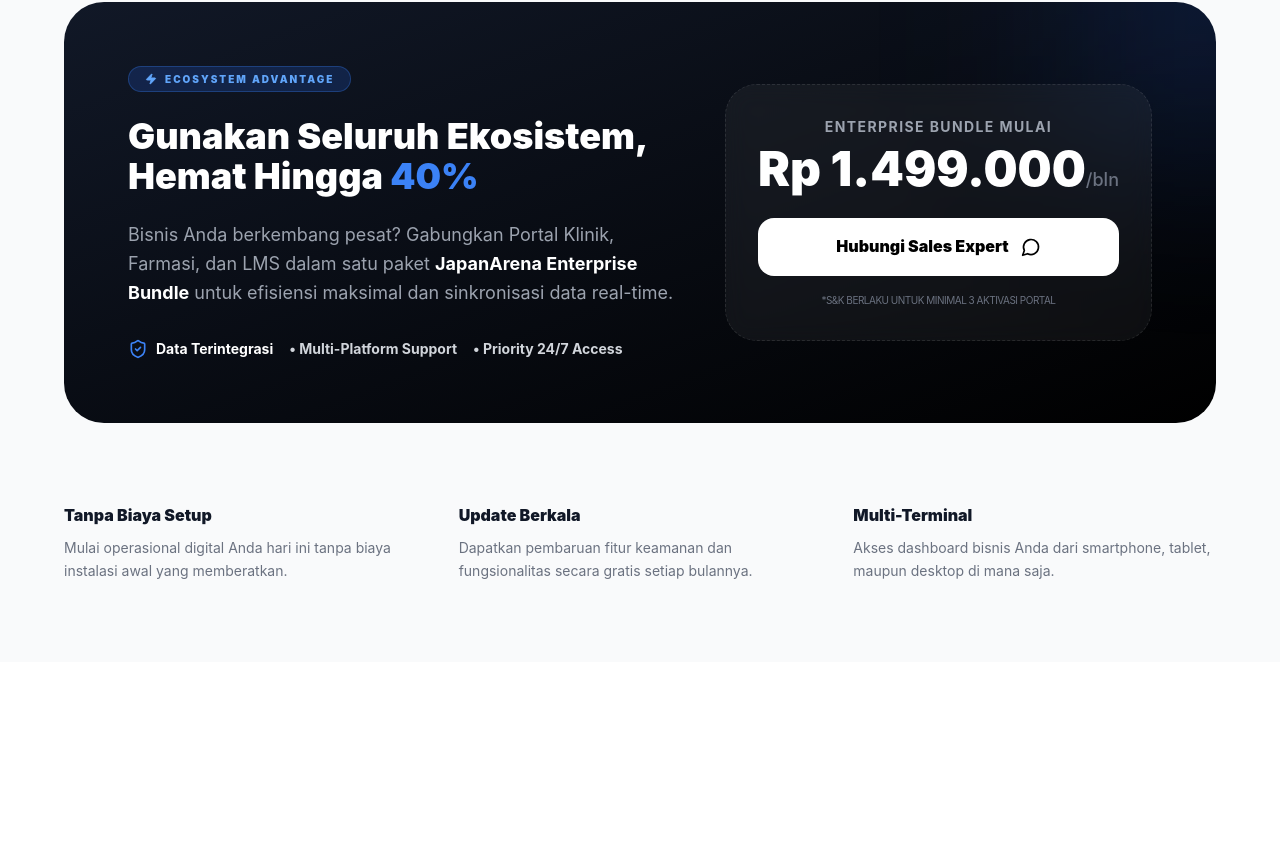
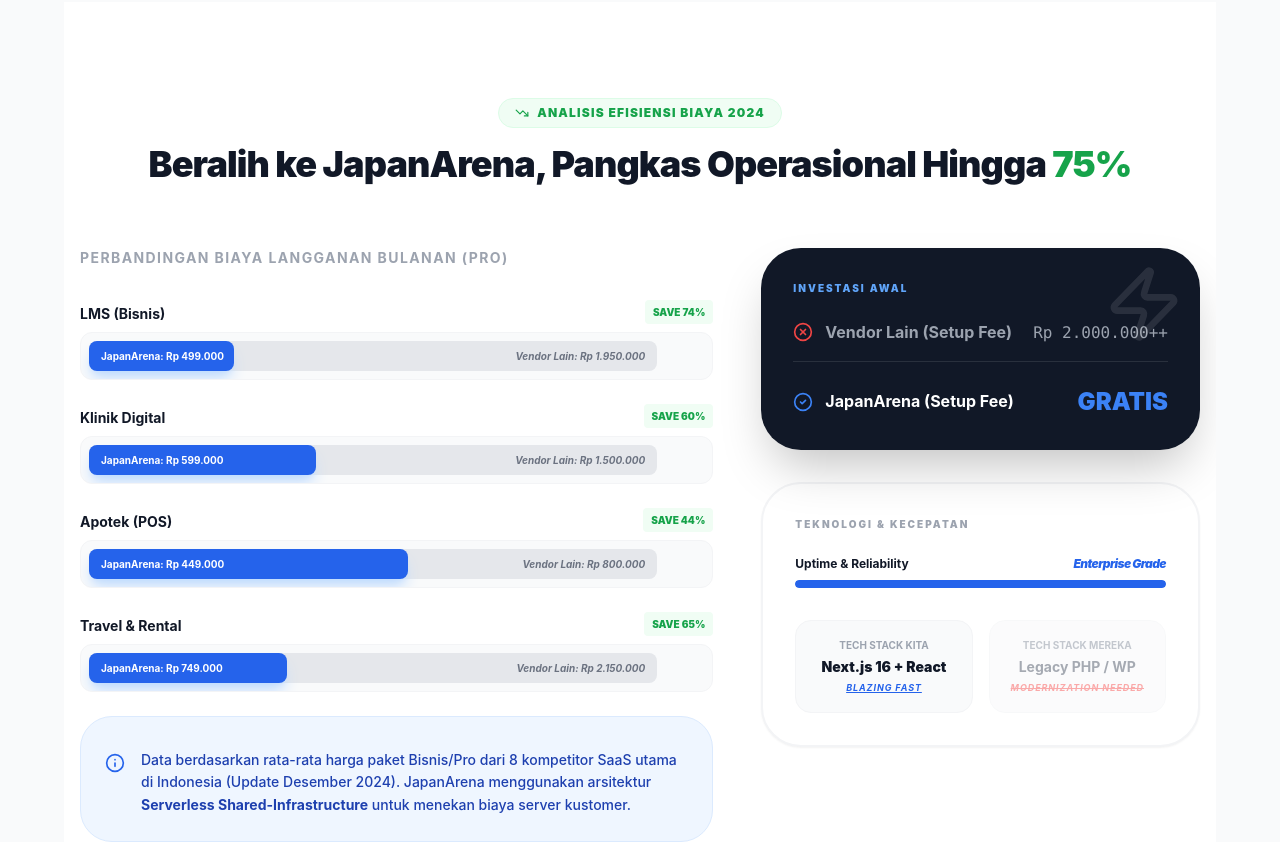
Before and after one commit to RiGi26/ja-landingpage-platform, a Next.js app: page /pricing in a window 1280 px wide. Shown: the part 834-1676 px from the top of the page. Before the commit the page ends 1496 px from the top, so only its background shows below. Built offline with nearby package versions, Linux system fonts and the light colour scheme.

Commit message:
feat(ui): add visual comparison infographic to pricing page

```diff
--- a/app/pricing/page.tsx
+++ b/app/pricing/page.tsx
@@ -3,6 +3,7 @@
 import { useState } from 'react'
 import { Check, Sparkles, Building2, Zap, ShieldCheck, ArrowRight, MessageCircle } from 'lucide-react'
 import Link from 'next/link'
+import ComparisonInfographic from '@/components/ComparisonInfographic'
 
 const PLATFORMS = [
   {
@@ -128,6 +129,9 @@
           ))}
         </div>
 
+        {/* Comparison Section */}
+        <ComparisonInfographic />
+
         {/* ECOSYSTEM BUNDLE STRATEGY */}
         <div className="bg-gradient-to-br from-gray-900 to-black rounded-[40px] p-8 md:p-16 text-white relative overflow-hidden">
           <div className="absolute top-0 right-0 w-64 h-64 bg-blue-600/20 blur-[100px] -mr-32 -mt-32" />
--- /dev/null
+++ b/components/ComparisonInfographic.tsx
@@ -0,0 +1,122 @@
+'use client'
+
+import { TrendingDown, Zap, ShieldCheck, Info, XCircle, CheckCircle2 } from 'lucide-react'
+
+const COMPARISON_DATA = [
+  { portal: 'LMS (Bisnis)', others: 1950000, ja: 499000, save: '74%' },
+  { portal: 'Klinik Digital', others: 1500000, ja: 599000, save: '60%' },
+  { portal: 'Apotek (POS)', others: 800000, ja: 449000, save: '44%' },
+  { portal: 'Travel & Rental', others: 2150000, ja: 749000, save: '65%' },
+]
+
+export default function ComparisonInfographic() {
+  return (
+    <section className="py-24 bg-white overflow-hidden">
+      <div className="max-w-6xl mx-auto px-4">
+
+        {/* Header Infografis */}
+        <div className="text-center mb-16">
+          <div className="inline-flex items-center gap-2 px-4 py-1.5 rounded-full bg-green-50 text-green-600 text-xs font-black uppercase tracking-widest mb-4 border border-green-100">
+            <TrendingDown size={14} /> Analisis Efisiensi Biaya 2024
+          </div>
+          <h2 className="text-4xl font-black text-gray-900 tracking-tight mb-4">
+            Beralih ke JapanArena, Pangkas Operasional Hingga <span className="text-green-600">75%</span>
+          </h2>
+        </div>
+
+        <div className="grid grid-cols-1 lg:grid-cols-12 gap-12 items-start">
+
+          {/* SISI KIRI: Grafik Harga */}
+          <div className="lg:col-span-7 space-y-6">
+            <p className="text-sm font-bold text-gray-400 uppercase tracking-widest mb-8">Perbandingan Biaya Langganan Bulanan (PRO)</p>
+
+            {COMPARISON_DATA.map((item) => (
+              <div key={item.portal} className="space-y-2 group">
+                <div className="flex justify-between items-end text-sm">
+                  <span className="font-bold text-gray-900">{item.portal}</span>
+                  <span className="text-green-600 font-black px-2 py-0.5 bg-green-50 rounded text-[10px]">SAVE {item.save}</span>
+                </div>
+                <div className="relative h-12 w-full bg-gray-50 rounded-xl border border-gray-100 overflow-hidden">
+                  {/* Bar Vendor Lain */}
+                  <div className="absolute inset-y-2 left-2 bg-gray-200 rounded-lg transition-all duration-1000" style={{ width: '90%' }}>
+                    <span className="absolute right-3 top-1/2 -translate-y-1/2 text-[10px] font-bold text-gray-500 italic">Vendor Lain: Rp {item.others.toLocaleString('id-ID')}</span>
+                  </div>
+                  {/* Bar JapanArena */}
+                  <div className="absolute inset-y-2 left-2 bg-blue-600 rounded-lg shadow-lg shadow-blue-200 transition-all duration-1000 delay-300" style={{ width: `${(item.ja / item.others) * 90}%` }}>
+                    <span className="absolute left-3 top-1/2 -translate-y-1/2 text-[10px] font-bold text-white">JapanArena: Rp {item.ja.toLocaleString('id-ID')}</span>
+                  </div>
+                </div>
+              </div>
+            ))}
+
+            <div className="pt-8 flex items-start gap-4 p-6 bg-blue-50 rounded-[32px] border border-blue-100">
+               <Info className="text-blue-600 shrink-0 mt-1" size={20} />
+               <p className="text-sm text-blue-800 leading-relaxed font-medium">
+                 Data berdasarkan rata-rata harga paket Bisnis/Pro dari 8 kompetitor SaaS utama di Indonesia (Update Desember 2024). JapanArena menggunakan arsitektur <strong>Serverless Shared-Infrastructure</strong> untuk menekan biaya server kustomer.
+               </p>
+            </div>
+          </div>
+
+          {/* SISI KANAN: Fitur & Performa */}
+          <div className="lg:col-span-5 space-y-8">
+
+            {/* Box Setup Fee */}
+            <div className="p-8 rounded-[40px] bg-gray-900 text-white shadow-2xl relative overflow-hidden">
+              <div className="absolute top-0 right-0 p-4 opacity-10"><Zap size={80} /></div>
+              <p className="text-[10px] font-black uppercase tracking-[0.2em] text-blue-400 mb-6">Investasi Awal</p>
+
+              <div className="space-y-6">
+                <div className="flex items-center justify-between pb-4 border-b border-white/10">
+                  <div className="flex items-center gap-3">
+                    <XCircle className="text-red-500" size={20} />
+                    <span className="font-bold text-gray-400">Vendor Lain (Setup Fee)</span>
+                  </div>
+                  <span className="font-mono text-gray-400">Rp 2.000.000++</span>
+                </div>
+                <div className="flex items-center justify-between">
+                  <div className="flex items-center gap-3 text-white">
+                    <CheckCircle2 className="text-blue-500 shadow-glow" size={20} />
+                    <span className="font-bold">JapanArena (Setup Fee)</span>
+                  </div>
+                  <span className="font-black text-2xl text-blue-500">GRATIS</span>
+                </div>
+              </div>
+            </div>
+
+            {/* Box Technology */}
+            <div className="p-8 rounded-[40px] border-2 border-gray-100 bg-white shadow-sm">
+              <p className="text-[10px] font-black uppercase tracking-[0.2em] text-gray-400 mb-6">Teknologi & Kecepatan</p>
+
+              <div className="space-y-8">
+                <div>
+                  <div className="flex justify-between mb-2">
+                    <span className="text-xs font-bold text-gray-900">Uptime & Reliability</span>
+                    <span className="text-xs font-black text-blue-600 italic tracking-tighter">Enterprise Grade</span>
+                  </div>
+                  <div className="h-2 w-full bg-gray-100 rounded-full overflow-hidden">
+                    <div className="h-full bg-blue-600 rounded-full" style={{ width: '99.9%' }} />
+                  </div>
+                </div>
+
+                <div className="grid grid-cols-2 gap-4 text-center">
+                  <div className="p-4 bg-gray-50 rounded-2xl border border-gray-100">
+                    <p className="text-[10px] font-bold text-gray-400 uppercase mb-1">Tech Stack Kita</p>
+                    <p className="text-sm font-black text-gray-900">Next.js 16 + React</p>
+                    <p className="text-[9px] text-blue-600 font-bold mt-1 tracking-widest underline italic">BLAZING FAST</p>
+                  </div>
+                  <div className="p-4 bg-gray-50 rounded-2xl border border-gray-100 opacity-60">
+                    <p className="text-[10px] font-bold text-gray-400 uppercase mb-1">Tech Stack Mereka</p>
+                    <p className="text-sm font-bold text-gray-500">Legacy PHP / WP</p>
+                    <p className="text-[9px] text-red-400 font-bold mt-1 tracking-widest italic line-through">MODERNIZATION NEEDED</p>
+                  </div>
+                </div>
+              </div>
+            </div>
+
+          </div>
+
+        </div>
+      </div>
+    </section>
+  )
+}
```
